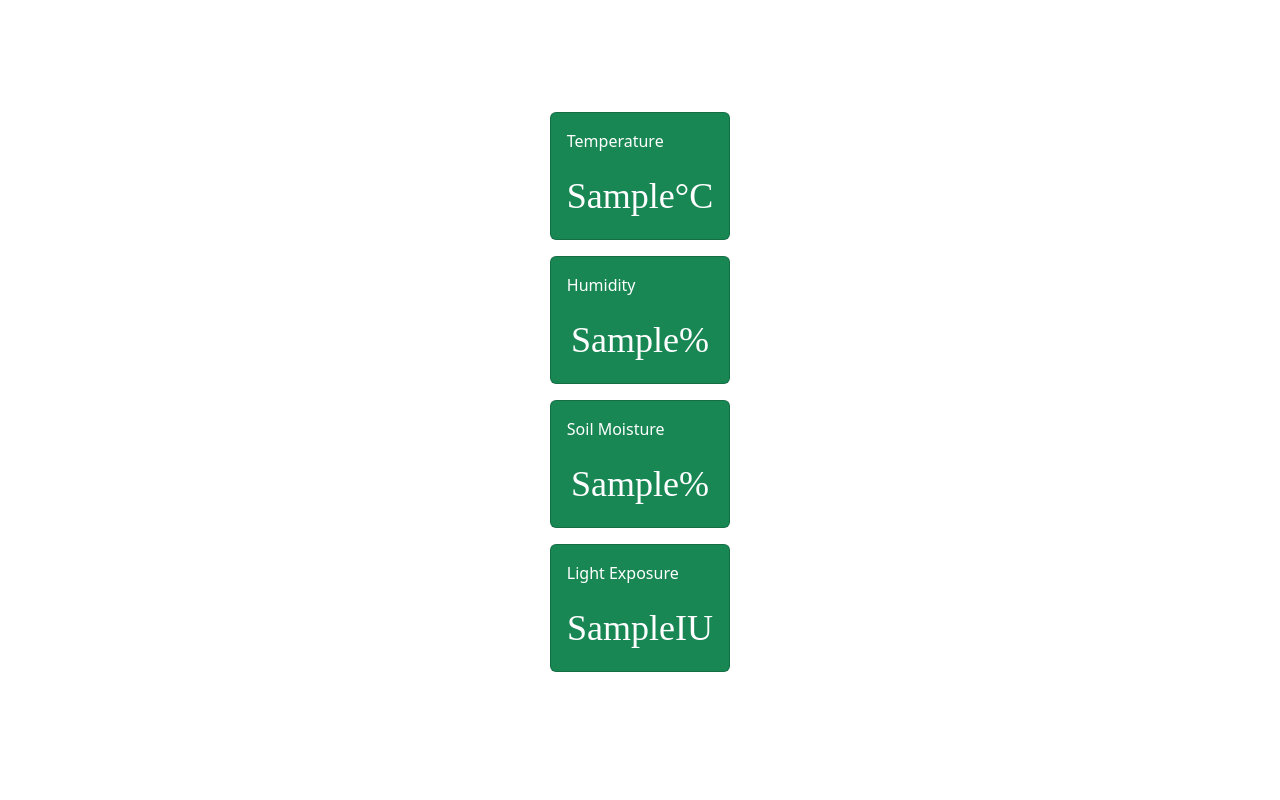
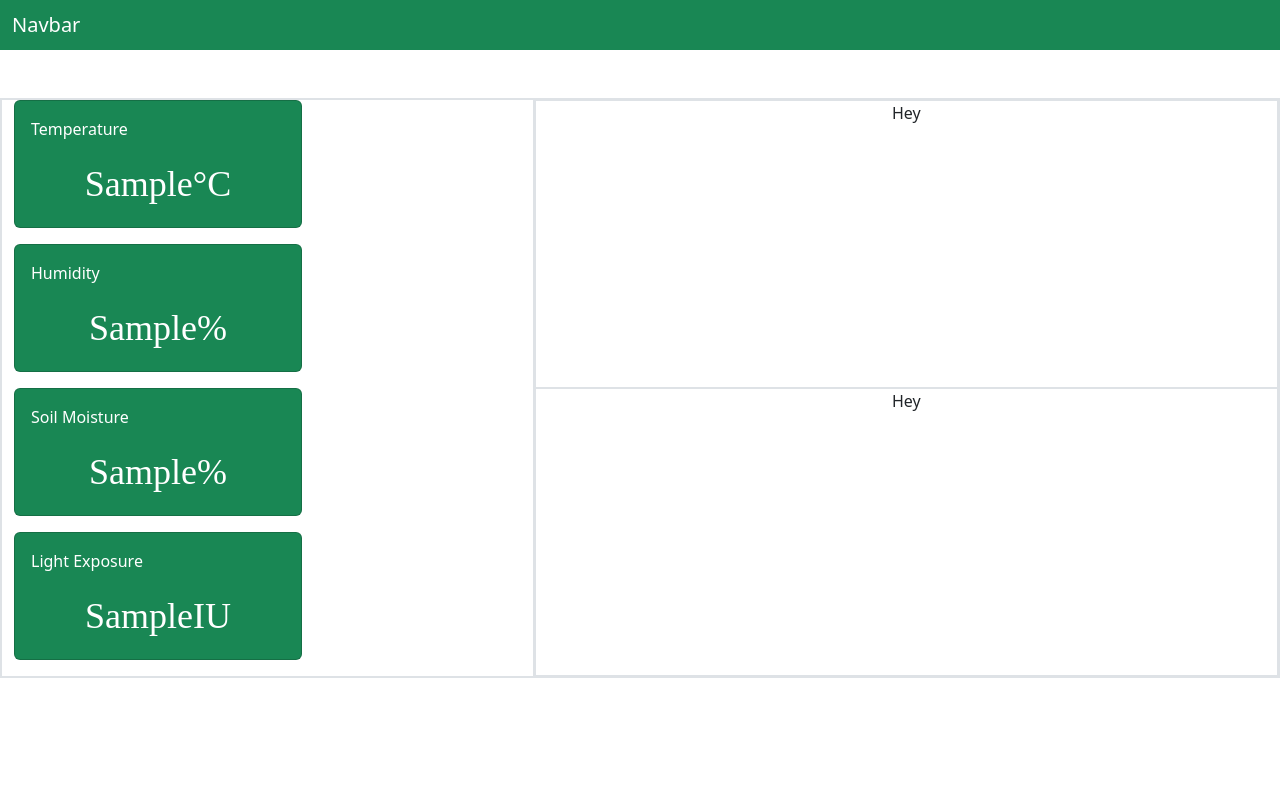
Before and after one commit to Ced-A21/AutoPot, a PHP site: page /getData_ajax.php in a window 1280 px wide. Run offline with PHP 8.4, Linux system fonts and the light colour scheme; tables that the repository leaves empty or names only in its code hold one stand-in row (values such as "Sample post").

Commit message:
fixed formatting

```diff
--- a/connects.php
+++ b/connects.php
@@ -1,6 +1,6 @@
 <?php
 
-$DB_HOST = "192.168.1.7";
+$DB_HOST = "192.168.100.18"; //change this to your ip address
 $DB_USER = "root";
 $DB_PASS = "";
 $DB_NAME = "pms";
--- a/getData_ajax.php
+++ b/getData_ajax.php
@@ -1,25 +1,11 @@
 <form action="index.php" method="POST">
     <link href="../css/bootstrap.min.css" rel="stylesheet" />
     <style>
-        html, body {
-            height: 100%;
-        }
-
-        html {
-            display: table;
-            margin: auto;
-        }
-
-        body {
-            display: table-cell;
-            vertical-align: middle;
-        }
         .statstext {
             font-family: "Fjalla One";
             font-size: 36px;
         }
     </style>
-    <center>
     <?php
             include_once('connects.php');
 
@@ -34,7 +20,19 @@
 
             while($row=mysqli_fetch_array($check))
   	            {
-                      echo "<div class='card-columns'>
+                    echo "
+                    <nav class='navbar navbar-dark bg-success'>
+                      <div class='container-fluid'>
+                        <span class='navbar-brand mb-0 h1'>Navbar</span>
+                      </div>
+                    </nav>
+
+                    <div class='py-4'></div>
+
+                    <div class='container text-center mw-100 border'>
+                        <div class='row'>
+                            <div class='col border'>
+                                <div class='card-columns'>
                                     <div class='card text-white bg-success mb-3' style='max-width: 18rem;'>
                                         <div class='card-body'>
                                         <p class='card-title' align='left'>Temperature<p>
@@ -59,8 +57,22 @@
                                             <p class='card-text statstext'>" . $row['light_exp'] . "IU</p>";
                                     echo "</div>
                                     </div>
+                                </div>
+                            </div>
+                            <div class='col-7 border'>
+                                <div class='row h-50'>
+                                    <div class='col border'>
+                                        Hey
+                                    </div>
+                                </div>
+                                <div class='row h-50'>
+                                    <div class='col border'>
+                                        Hey
+                                    </div>
+                                </div>
+                            </div>
+                        </div>
                     </div>";
             }
     ?>
-    </center>
 </form>
```
Also changed, not shown: index.php (+1 -16 lines). Lines whose indentation alone changed are shown as unchanged.
